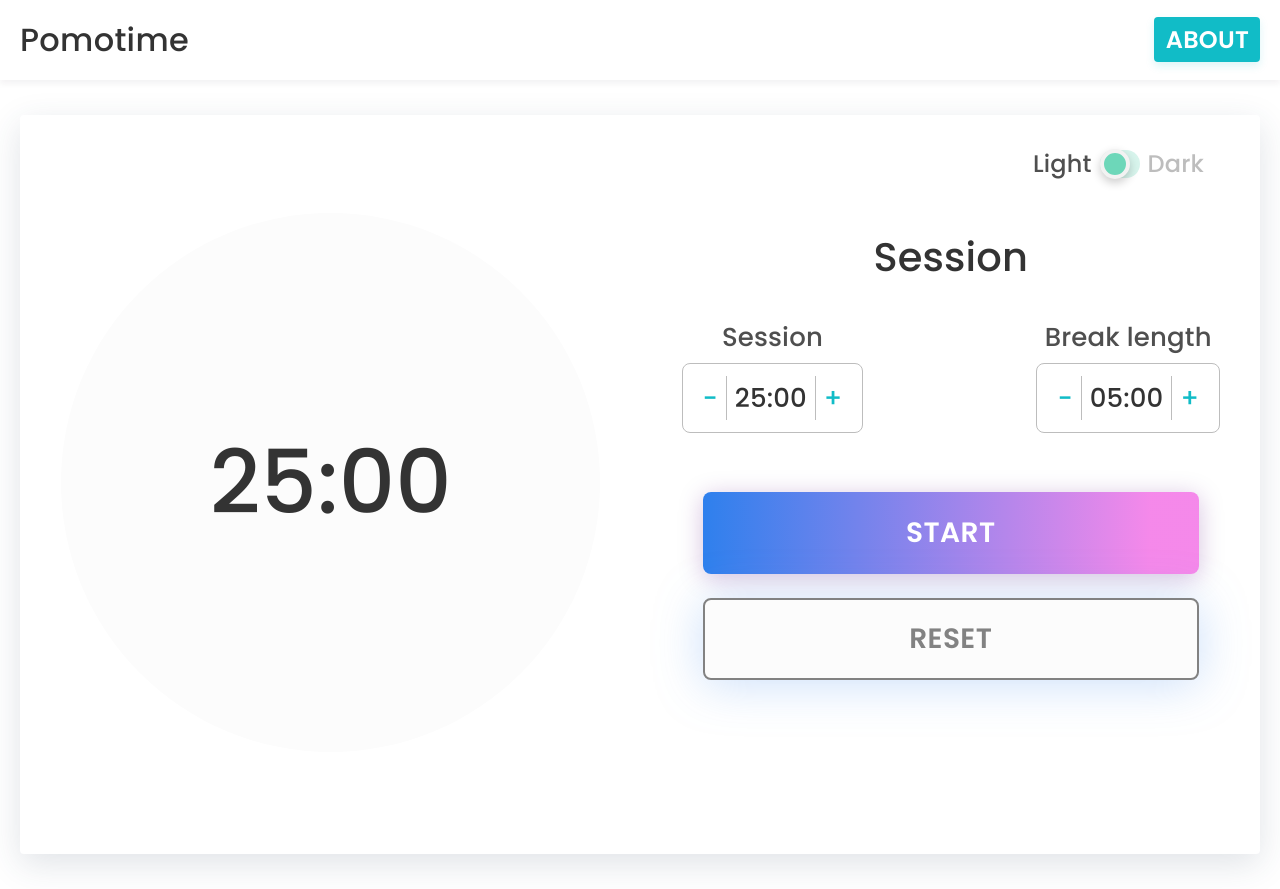
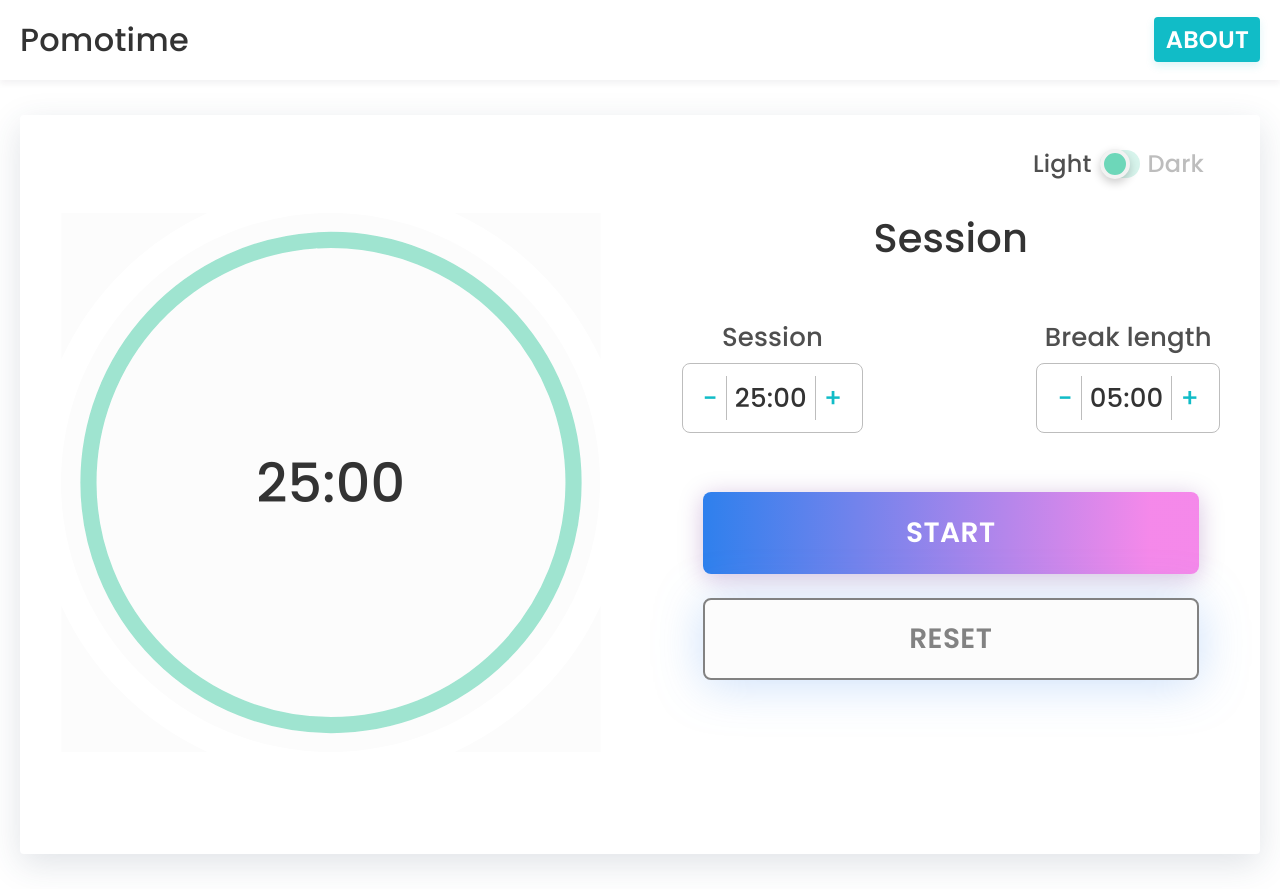
Before and after one commit to cristianCeamatu/assist-pomodoro, a React (Create React App) app: page / in a window 1280 px wide. Built offline with nearby package versions, Linux system fonts and the light colour scheme.

Commit message:
functionality/circle progress bar

```diff
--- a/src/components/pomodoro/Buttons.js
+++ b/src/components/pomodoro/Buttons.js
@@ -33,7 +33,7 @@ const Actions = () => {
       timer && clearInterval(timer);
       dispatch(startStop(null));
     } else {
-      const newTimer = setInterval(() => dispatch(tick()), 1);
+      const newTimer = setInterval(() => dispatch(tick()), 1000);
       dispatch(startStop(newTimer));
     }
   };
--- a/src/components/pomodoro/Display.js
+++ b/src/components/pomodoro/Display.js
@@ -1,4 +1,5 @@
 import { useSelector } from 'react-redux';
+import { useState, useEffect } from 'react';
 // Styles/Assets
 import { DisplayContainer } from './Pomodoro.styled';
 // State
@@ -7,10 +8,46 @@ import { selectTimeleft } from '../../features/pomodoro/pomodoroSlice';
 const Display = () => {
   // State
   const timeLeft = useSelector(selectTimeleft);
+  const sessionLength = useSelector((state) => state.pomodoro.sessionLength);
+  const breakLength = useSelector((state) => state.pomodoro.breakLength);
+  const timeLeftType = useSelector((state) => state.pomodoro.timeLeftType);
+  const [strokeOffset, setStrokeOffset] = useState(0);
+  // Actions/Effects
+  useEffect(() => {
+    const totalTimePerTurn =
+      timeLeftType === 'Session' ? sessionLength * 60 : breakLength * 60;
+    console.log('totalTimePerTurn', totalTimePerTurn);
+    if (totalTimePerTurn % (totalTimePerTurn / 4) === 0)
+      setStrokeOffset((prevState) => (prevState += 0.5));
+  }, [timeLeft, breakLength, sessionLength, timeLeftType]);
 
   return (
     <DisplayContainer>
       <h1>{timeLeft}</h1>
+      <svg id="circle" viewBox="0 0 100 100" width="100" height="100">
+        <circle
+          r="45"
+          cx="50%"
+          cy="50%"
+          stroke="#FCFCFC"
+          fill="none"
+          strokeWidth="200"
+          strokeLinecap="round"
+          strokeDasharray="0, 0"
+        />
+        <circle
+          id="success-value"
+          r="45"
+          cx="50%"
+          cy="50%"
+          stroke="rgba(109, 215, 185, 0.65)"
+          fill="none"
+          strokeWidth="3"
+          strokeLinecap="round"
+          strokeDasharray={`209, ${strokeOffset}`}
+          strokeDashoffset="0"
+        />
+      </svg>
     </DisplayContainer>
   );
 };
--- a/src/components/pomodoro/Pomodoro.styled.js
+++ b/src/components/pomodoro/Pomodoro.styled.js
@@ -9,26 +9,44 @@ export const H3 = styled.h3`
     grid-column: 2 / span 1;
     grid-row: 1 / span 1;
     margin-bottom: 0;
-    display: flex;
-    align-items: center;
-    justify-content: center;
     font-size: 40px;
     line-height: 50px;
   }
 `;
 
 export const DisplayContainer = styled.div`
+  width: 257px;
+  height: 257px;
+  margin: 0 auto 24px;
+  font-size: 54px;
+  line-height: 64px;
+  position: relative;
   display: flex;
+  align-items: center;
+  justify-content: center;
+  background: ${(props) =>
+    props.theme.mode === 'light' ? '#FCFCFC' : '#252836'};
+  position: relative;
   width: 297px;
   height: 297px;
-  margin: 0 auto 24px;
   border-radius: 100%;
-  align-items: center;
-  justify-content: center;
-  font-size: 54px;
-  line-height: 64px;
-  background: ${(props) =>
-    props.theme.mode === 'light' ? '#FCFCFC' : '#252836'};
+
+  svg {
+    width: 297px;
+    height: 297px;
+    position: absolute;
+    left: 50%;
+    top: 0;
+    transform: translate(-50%);
+    width: 100%;
+    height: 100%;
+  }
+
+  h1 {
+    font-size: 54px;
+    line-height: 64px;
+  }
+
   @media screen and (min-width: 992px) {
     grid-column: 1 / span 1;
     grid-row: 1 / span 3;
```
Also changed, not shown: 1 other file (tests, documents, lock files or other folders).
